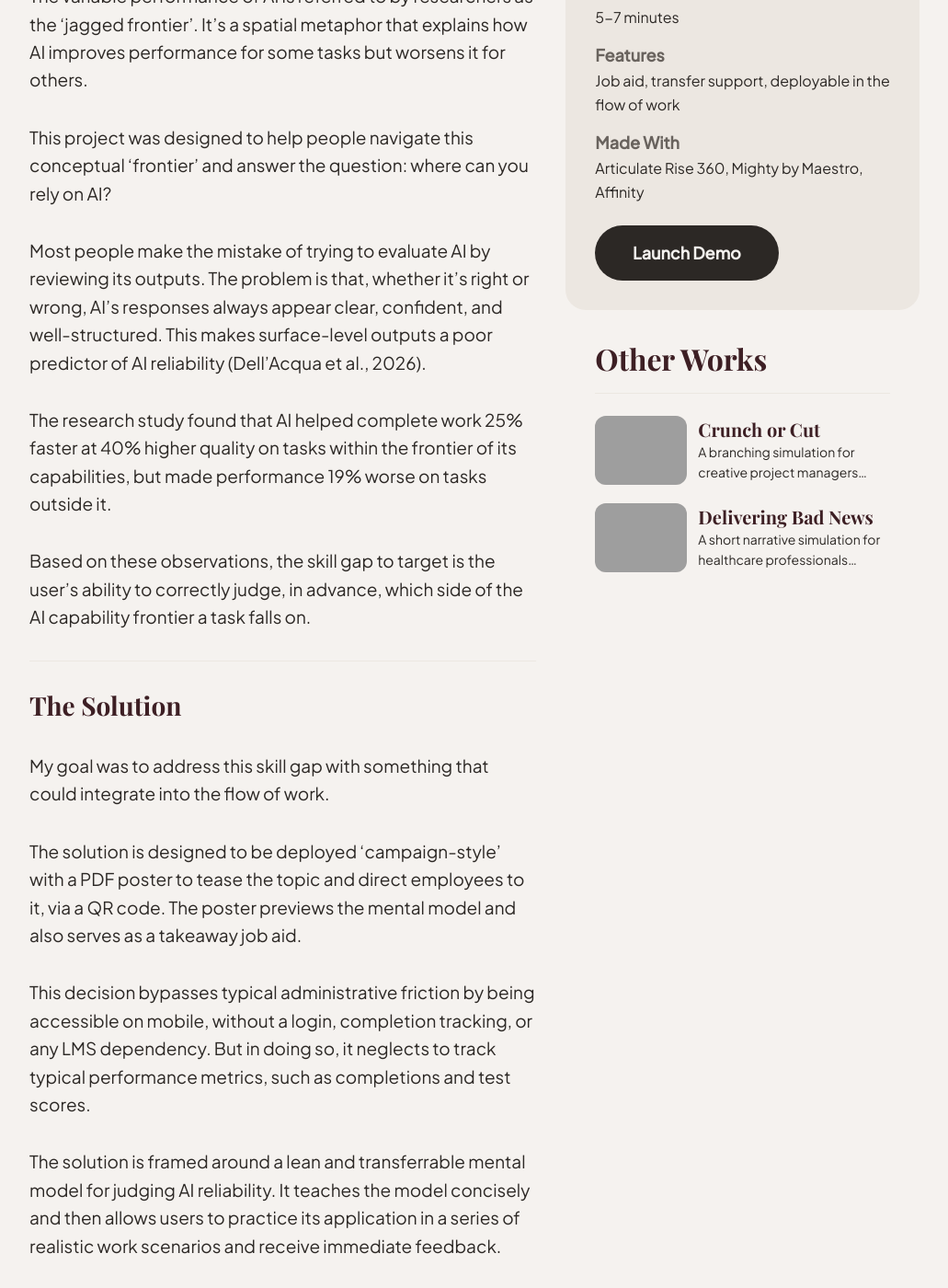
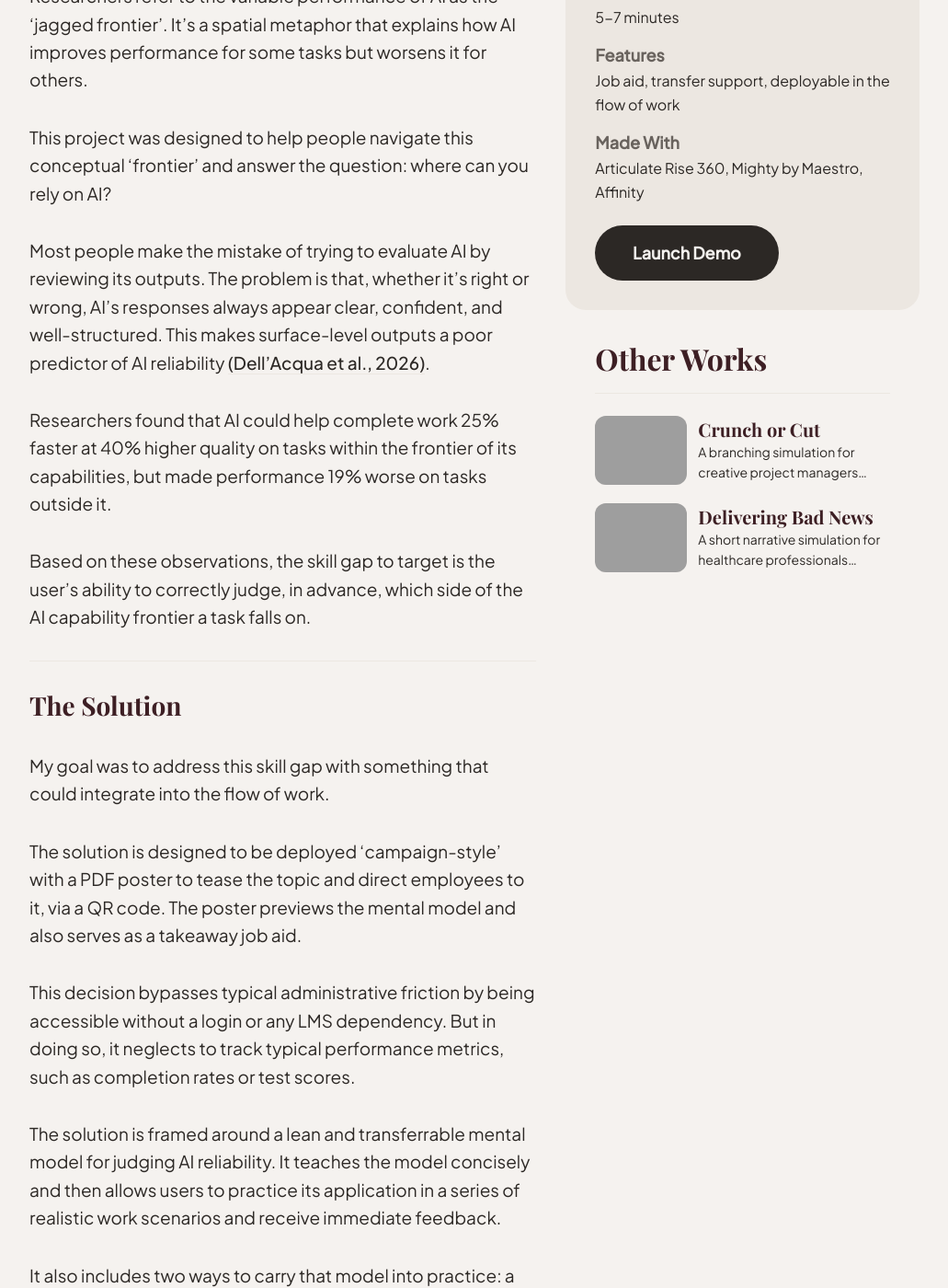
Before and after one commit to j0har/joharsingh.com, a Jekyll site: the page built from _projects/2026-01-01-jagged-frontier.md, in a window 1280 px wide and 1400 px high, scrolled down 1153 px, cut to the strip 0-1400 px from the top of the window. Shown: the whole strip at 92% size, without its empty margins (124-1155 px from the left). Built offline with Jekyll 4.4.1, drawn with Linux system fonts in a browser that asks for light colours; some web fonts are replaced; some of the changed text lies outside the part shown; grey boxes are pictures that could not be loaded.

Commit message:
Refine language and improve citation formatting

```diff
--- a/_projects/2026-01-01-jagged-frontier.md
+++ b/_projects/2026-01-01-jagged-frontier.md
@@ -14,13 +14,13 @@
 
 Most of us, by now, have experienced the uneven terrain of AI capability. We've all encountered peaks and valleys in its performance. And we've probably all wondered where we can use AI reliably at work.
 
-The variable performance of AI is referred to by researchers as the 'jagged frontier'. It's a spatial metaphor that explains how AI improves performance for some tasks but worsens it for others.
+Researchers refer to the variable performance of AI as the 'jagged frontier'. It's a spatial metaphor that explains how AI improves performance for some tasks but worsens it for others.
 
 This project was designed to help people navigate this conceptual 'frontier' and answer the question: where can you rely on AI?
 
-Most people make the mistake of trying to evaluate AI by reviewing its outputs. The problem is that, whether it's right or wrong, AI's responses always appear clear, confident, and well-structured. This makes surface-level outputs a poor predictor of AI reliability (Dell'Acqua et al., 2026).
+Most people make the mistake of trying to evaluate AI by reviewing its outputs. The problem is that, whether it's right or wrong, AI's responses always appear clear, confident, and well-structured. This makes surface-level outputs a poor predictor of AI reliability [(Dell'Acqua et al., 2026)](https://doi.org/10.1287/orsc.2025.21838).
 
-The research study found that AI helped complete work 25% faster at 40% higher quality on tasks within the frontier of its capabilities, but made performance 19% worse on tasks outside it.
+Researchers found that AI could help complete work 25% faster at 40% higher quality on tasks within the frontier of its capabilities, but made performance 19% worse on tasks outside it.
 
 Based on these observations, the skill gap to target is the user's ability to correctly judge, in advance, which side of the AI capability frontier a task falls on.
 
@@ -32,7 +32,7 @@
 
 The solution is designed to be deployed 'campaign-style' with a PDF poster to tease the topic and direct employees to it, via a QR code. The poster previews the mental model and also serves as a takeaway job aid.
 
-This decision bypasses typical administrative friction by being accessible on mobile, without a login, completion tracking, or any LMS dependency. But in doing so, it neglects to track typical performance metrics, such as completions and test scores.
+This decision bypasses typical administrative friction by being accessible without a login or any LMS dependency. But in doing so, it neglects to track typical performance metrics, such as completion rates or test scores.
 
 The solution is framed around a lean and transferrable mental model for judging AI reliability. It teaches the model concisely and then allows users to practice its application in a series of realistic work scenarios and receive immediate feedback.
 
@@ -42,4 +42,4 @@
 
 ## Research Foundation
 
-Dell’Acqua, F., McFowland, E., Mollick, E. R., Lifshitz-Assaf, H., Kellogg, K. C., Rajendran, S., Krayer, L., Candelon, F., & Lakhani, K. R. (2026). Navigating the jagged technological frontier: Field experimental evidence of the effects of AI on knowledge worker productivity and quality. Organization Science, 37(2), 403–423. https://doi.org/10.1287/orsc.2025.21838
+Dell’Acqua, F., McFowland, E., Mollick, E. R., Lifshitz-Assaf, H., Kellogg, K. C., Rajendran, S., Krayer, L., Candelon, F., & Lakhani, K. R. (2026). Navigating the jagged technological frontier: Field experimental evidence of the effects of AI on knowledge worker productivity and quality. Organization Science, 37(2), 403–423. [https://doi.org/10.1287/orsc.2025.21838](https://doi.org/10.1287/orsc.2025.21838)
```
